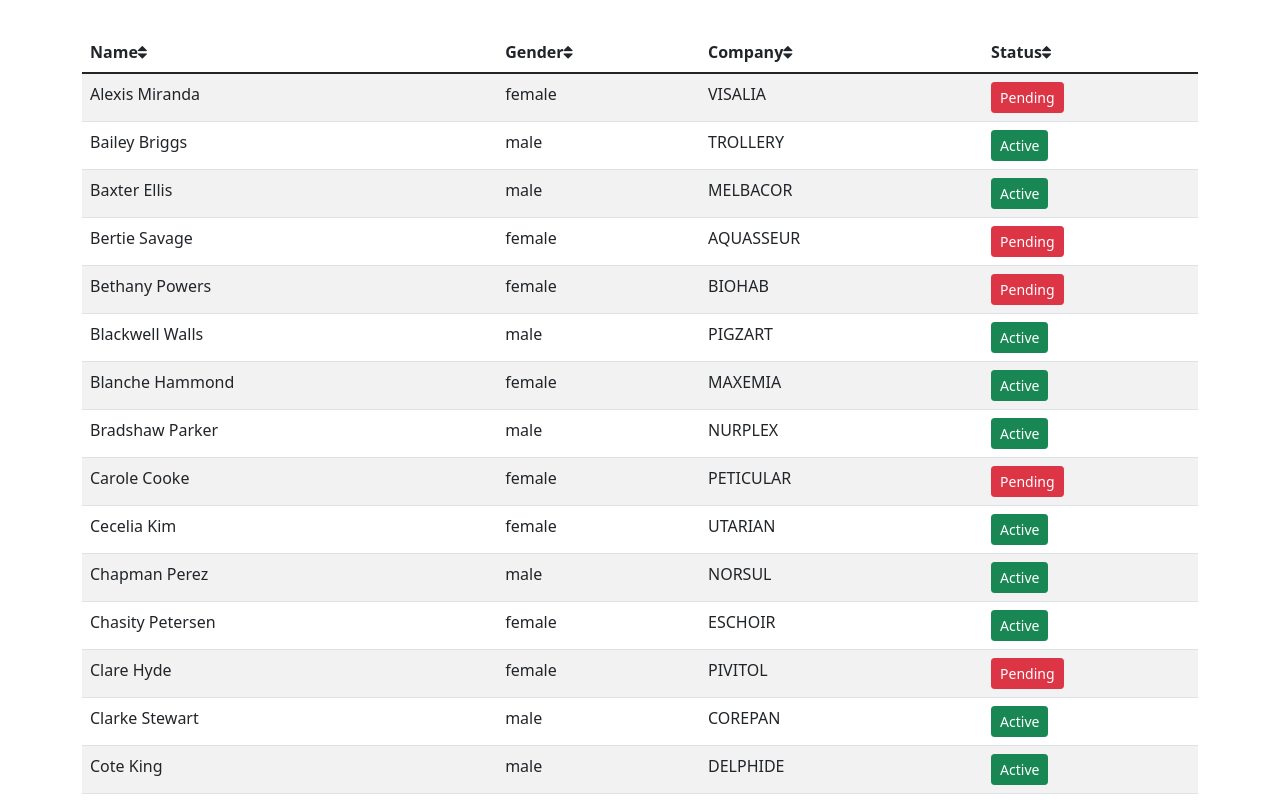
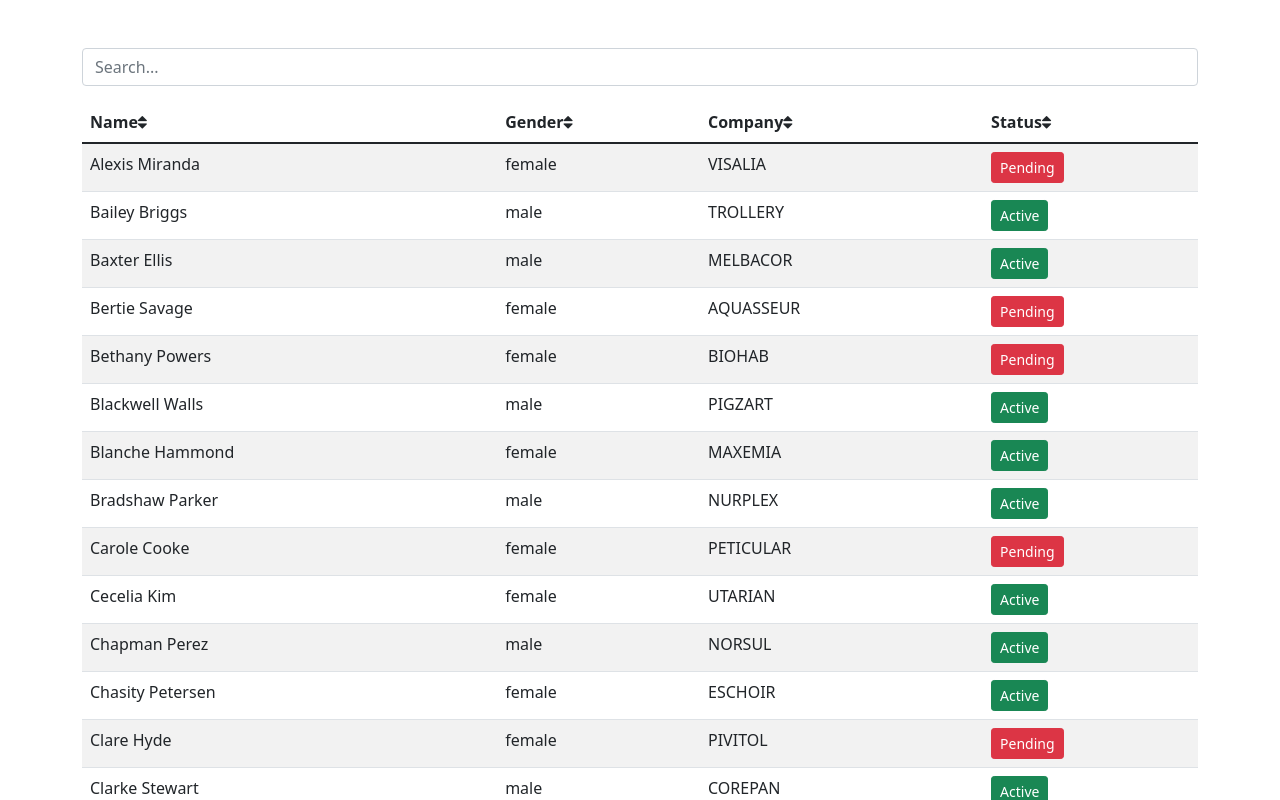
Before and after one commit to karim-mmd12/personTable, a React (Create React App) app: page / in a window 1280 px wide. Shown: the top 800 px of the page. Built offline with nearby package versions, Linux system fonts and the light colour scheme.

Commit message:
search a list of persons

```diff
--- /dev/null
+++ b/src/components/common/searchInput.tsx
@@ -0,0 +1,20 @@
+import React from 'react'
+
+interface SearchProps {
+  value: string
+  onChange: Function
+}
+const SearchInput = ({ value, onChange }: SearchProps) => {
+  return (
+    <input
+      type='text'
+      name='search'
+      className='form-control my-3'
+      placeholder='Search...'
+      value={value}
+      onChange={(e) => onChange(e.currentTarget.value)}
+    />
+  )
+}
+
+export default SearchInput
--- a/src/components/persons.tsx
+++ b/src/components/persons.tsx
@@ -1,16 +1,19 @@
-import React, { Component } from 'react'
+import React, { Component, Fragment } from 'react'
 import { Person } from '../interfaces/Person'
 import { getPersons } from '../services/fakePersonsService'
 import Active from './common/active'
 import _ from 'lodash'
+import SearchInput from './common/searchInput'
 
 class Persons extends Component {
   state: {
     persons: Person[]
     sortBy: { path: string; order: 'asc' | 'desc' }
+    searchQuery: string
   } = {
     persons: [],
     sortBy: { path: 'name', order: 'asc' },
+    searchQuery: '',
   }
   componentDidMount = () => {
     this.setState({ persons: getPersons() })
@@ -22,7 +25,7 @@ class Persons extends Component {
     persons[index].isActive = !persons[index].isActive
     this.setState({ persons })
   }
-  handleSortClick(path: string): void {
+  handleSortClick = (path: string) => {
     const sortBy = { ...this.state.sortBy }
     if (sortBy.path === path)
       sortBy.order = sortBy.order === 'asc' ? 'desc' : 'asc'
@@ -32,15 +35,30 @@ class Persons extends Component {
     }
     this.setState({ sortBy })
   }
+  handleSearch = (query: string) => {
+    this.setState({ searchQuery: query })
+  }
   render() {
-    const { persons, sortBy } = this.state
+    const { persons, sortBy, searchQuery } = this.state
     const { length: count } = persons
-    const sortedPersons = _.orderBy(persons, [sortBy.path], [sortBy.order])
+    let filteredPersons = persons
+    if (searchQuery) {
+      filteredPersons = persons.filter((p) =>
+        p.name.toLowerCase().startsWith(searchQuery.toLowerCase())
+      )
+    }
+    const sortedPersons = _.orderBy(
+      filteredPersons,
+      [sortBy.path],
+      [sortBy.order]
+    )
     if (count === 0) return <p>There are no persons</p>
     return (
+      <Fragment>
+        <SearchInput value={searchQuery} onChange={this.handleSearch} />
         <table className='table table-striped'>
           <thead>
-          <tr>
+            <tr className='clickable'>
               <th onClick={() => this.handleSortClick('name')}>
                 Name<i className='fa fa-sort' aria-hidden='true'></i>
               </th>
@@ -71,6 +89,7 @@ class Persons extends Component {
             ))}
           </tbody>
         </table>
+      </Fragment>
     )
   }
 }
--- a/src/index.css
+++ b/src/index.css
@@ -1,3 +1,6 @@
 body {
   padding: 2rem 0 0 0;
 }
+.clickable {
+  cursor: pointer;
+}
```
Lines whose indentation alone changed are shown as unchanged.
